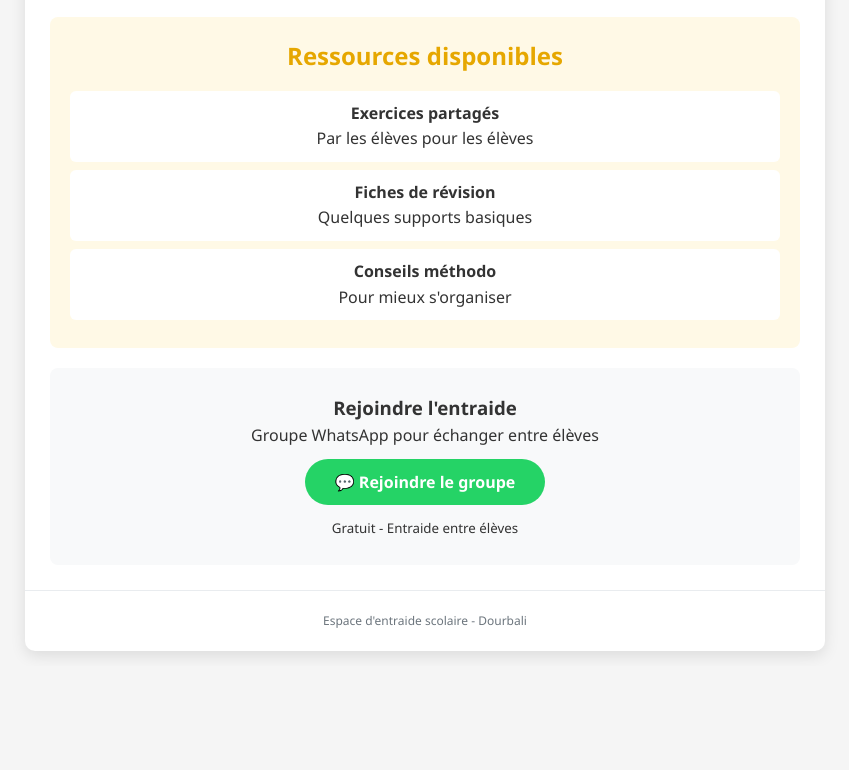
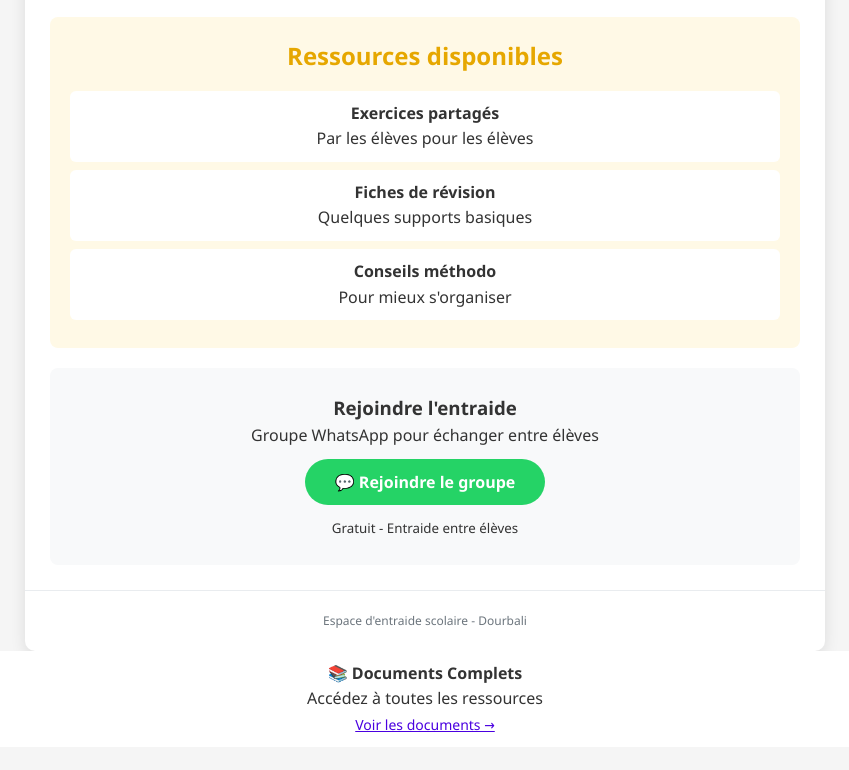
Before and after one commit to Yves19011999/DOURBALI-BAC-2025-, a plain HTML site: page index.html in a window 1280 px wide. Shown: the part 670-1440 px from the top of the page, without its empty margins (215-1064 px from the left). Before the commit the page ends 1336 px from the top, so only its background shows below. Drawn offline with Linux system fonts and the light colour scheme.

Commit message:
Update index.html

```diff
--- a/index.html
+++ b/index.html
@@ -206,6 +206,11 @@
         </div>
     </div>
 
+<div class="resource-item">
+    <strong>📚 Documents Complets</strong>
+    <p>Accédez à toutes les ressources</p>
+    <a href="documents.html" style="color: #4A00E0; font-size: 14px;">Voir les documents →</a>
+</div>
     <script>
         function joinGroup() {
             const whatsappLink = 'https://chat.whatsapp.com/GIcrmm9EAPr31ZmnMzmLmO';
```
